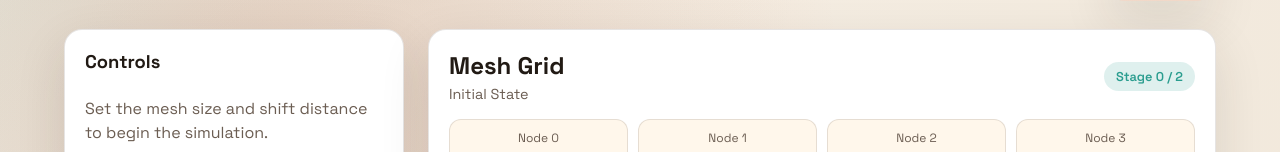
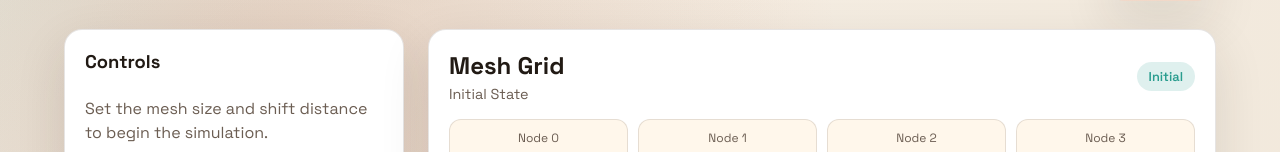
Before and after one commit to RudhanLodhi/Mesh-Shift-Visualizer, a React (Vite) app: page / in a window 1280 px wide. Shown: the part 180-332 px from the top of the page. Built offline with nearby package versions, Linux system fonts and the light colour scheme.

Commit message:
chore: finalize entry and docs

```diff
--- a/index.html
+++ b/index.html
@@ -7,6 +7,6 @@
   </head>
   <body>
     <div id="root"></div>
-    <script type="module" src="/src/main.jsx"></script>
+    <script type="module" src="/src/index.js"></script>
   </body>
 </html>
--- a/src/components/MeshGrid.jsx
+++ b/src/components/MeshGrid.jsx
@@ -16,6 +16,7 @@ function MeshGrid({ stage, shiftData, inputsValid }) {
   const currentData = stageSets[stageIndex];
   const arrowMode = stageIndex === 1 ? 'row' : stageIndex === 2 ? 'col' : null;
   const gridStageClass = stageIndex === 1 ? 'stage-row' : stageIndex === 2 ? 'stage-col' : 'stage-initial';
+  const stagePill = stageIndex === 0 ? 'Initial' : `Stage ${stageIndex} of 2`;
 
   return (
     <section className="mesh-panel">
@@ -24,7 +25,7 @@ function MeshGrid({ stage, shiftData, inputsValid }) {
           <h2>Mesh Grid</h2>
           <p>{stageLabels[stageIndex]}</p>
         </div>
-        <div className="mesh-stage-pill">Stage {stageIndex} / 2</div>
+        <div className="mesh-stage-pill">{stagePill}</div>
       </div>
 
       <div className="mesh-grid-wrap">
--- a/src/main.jsx
+++ b/src/index.js
@@ -4,7 +4,9 @@ import App from './App.jsx';
 import './index.css';
 
 ReactDOM.createRoot(document.getElementById('root')).render(
-  <React.StrictMode>
-    <App />
-  </React.StrictMode>
+  React.createElement(
+    React.StrictMode,
+    null,
+    React.createElement(App)
+  )
 );
```
Also changed, not shown: 1 other file (tests, documents, lock files or other folders).
